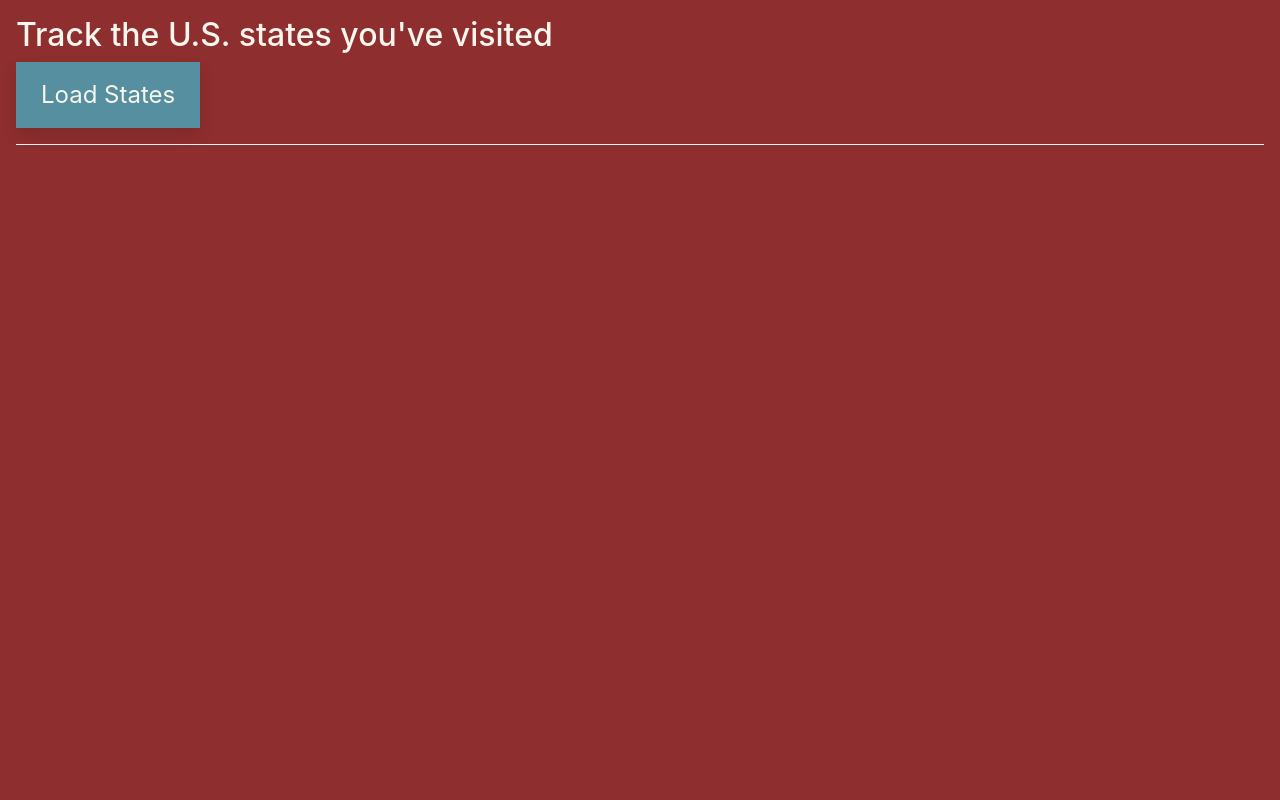
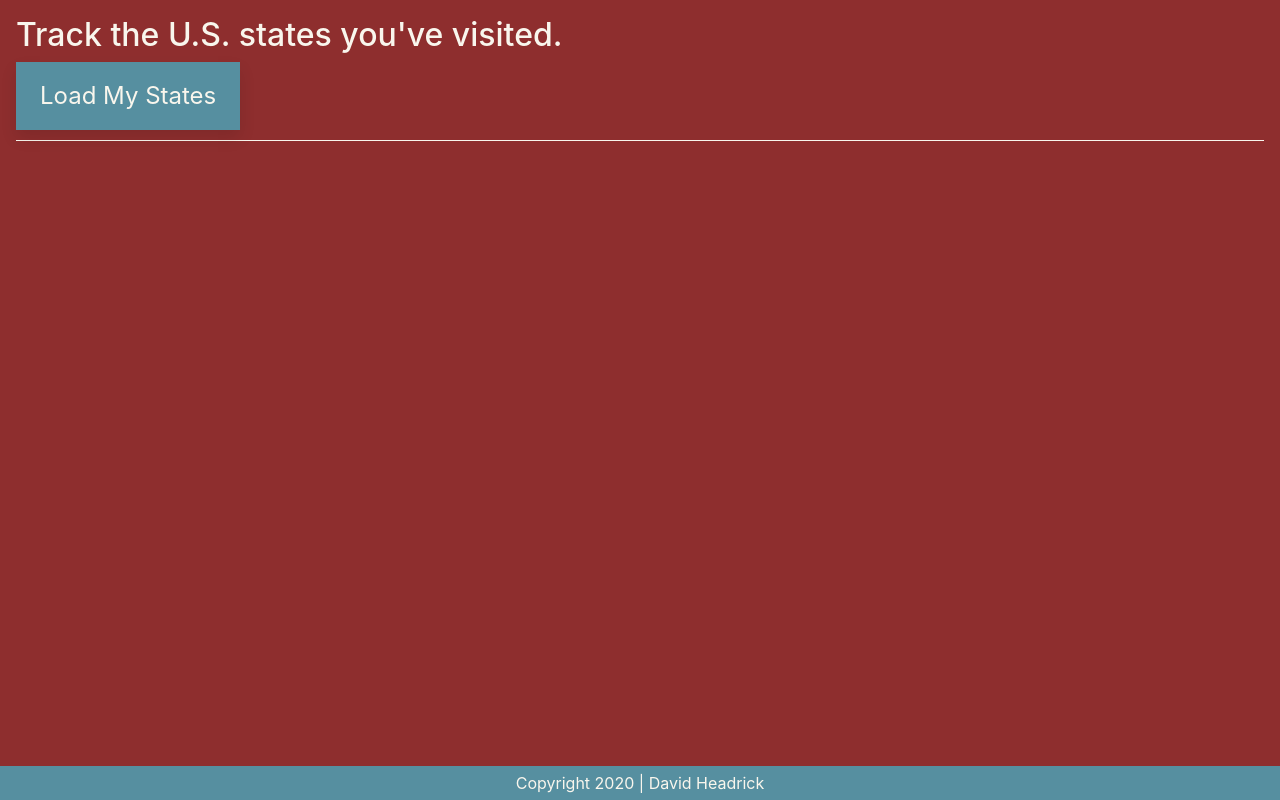
Before and after one commit to headricked/state-visit-tracker, a website: page public/scriptures.html in a window 1280 px wide. Drawn offline with nearby package versions, Linux system fonts and the light colour scheme.

Commit message:
updated style

```diff
--- a/public/scriptures.html
+++ b/public/scriptures.html
@@ -1,5 +1,6 @@
 <!DOCTYPE html>
 <html lang="en">
+
 <head>
     <meta charset="UTF-8">
     <meta name="viewport" content="width=device-width, initial-scale=1.0">
@@ -10,21 +11,48 @@
     <link rel="stylesheet" href="stylesheets/main.css">
 
 </head>
-<body>
-    <h2>Track the U.S. states you've visited</h2>
-    <button onclick="loadStates()">Load States</button><br/>
 
 
+<body>
+
+    <nav id="myHeader">
+        <header>
+            <h2>Track the U.S. states you've visited.</h2>
+            <button onclick="loadStates()">Load My States</button><br />
             <!-- <input type="text" id="book" placeholder="Book"> <button onclick="searchByBook()">Search by Book</button><br/> -->
 
             <!-- <input type="text" id="topic" placeholder="Topic"> <button onclick="searchByTopic()">Search by Topic</button><br/> -->
+        </header>
+    </nav>
 
-
+    <section class="content">
         <div>
             <!-- <h2>Results</h2> -->
             <!-- <ul id="ulScriptures"></ul> -->
-        <hr/>
             <div id="tableStates"></div>
         </div>
+    </section>
+
+    <footer>
+        Copyright 2020 | David Headrick
+    </footer>
+
+    <script>
+        window.onscroll = function () { myFunction() };
+
+        var header = document.getElementById("myHeader");
+        var sticky = header.offsetTop;
+
+        function myFunction() {
+            if (window.pageYOffset > sticky) {
+                header.classList.add("sticky");
+            } else {
+                header.classList.remove("sticky");
+            }
+        }
+    </script>
 </body>
+
+
+
 </html>
--- a/public/states-clientside.js
+++ b/public/states-clientside.js
@@ -35,7 +35,7 @@ function loadStates() {
                     </td>
                     <td>
                         <div class="custom-control custom-switch">
-                            <input type="checkbox" class="custom-control-input" id="customSwitch${i}">
+                            <input checked type="checkbox" class="custom-control-input" id="customSwitch${i}">
                             <label class="custom-control-label" for="customSwitch${i}"></label>
                         </div>
                     </td>
--- a/public/stylesheets/main.css
+++ b/public/stylesheets/main.css
@@ -5,13 +5,13 @@
 
 body {
   background-color: #8E2E2E;
-  padding: 1rem;
+  padding: 1rem 1rem 3rem 1rem;
 }
 
 button {
   display: inline-block;
-  padding: 15px 25px;
-  font-size: 24px;
+  padding: 1rem 1.5rem;
+  font-size: 1.5rem;
   cursor: pointer;
   text-align: center;
   text-decoration: none;
@@ -33,8 +33,20 @@ button:active {
   box-shadow: none;
 }
 
-hr {
-  border-top: 1px solid #F9F6ED;
+footer {
+  position: fixed;
+  left: 0;
+  bottom: 0;
+  width: 100%;
+  padding: 5px;
+  background-color: #568FA0;
+  color: #F9F6ED;
+  text-align: center;
+}
+
+header {
+  padding-bottom: 10px;
+  border-bottom: 1px solid #F9F6ED;
 }
 
 td {
@@ -46,3 +58,19 @@ td {
   border-color: #568FA0;
   background-color: #568FA0;
 }
+
+.content {
+  padding: 16px;
+  z-index: 0;
+}
+
+.sticky {
+  position: fixed;
+  top: 0;
+  width: 100%;
+  z-index: 1;
+}
+
+.sticky + .content {
+  padding-top: 102px;
+}
```
Lines whose indentation alone changed are shown as unchanged.
